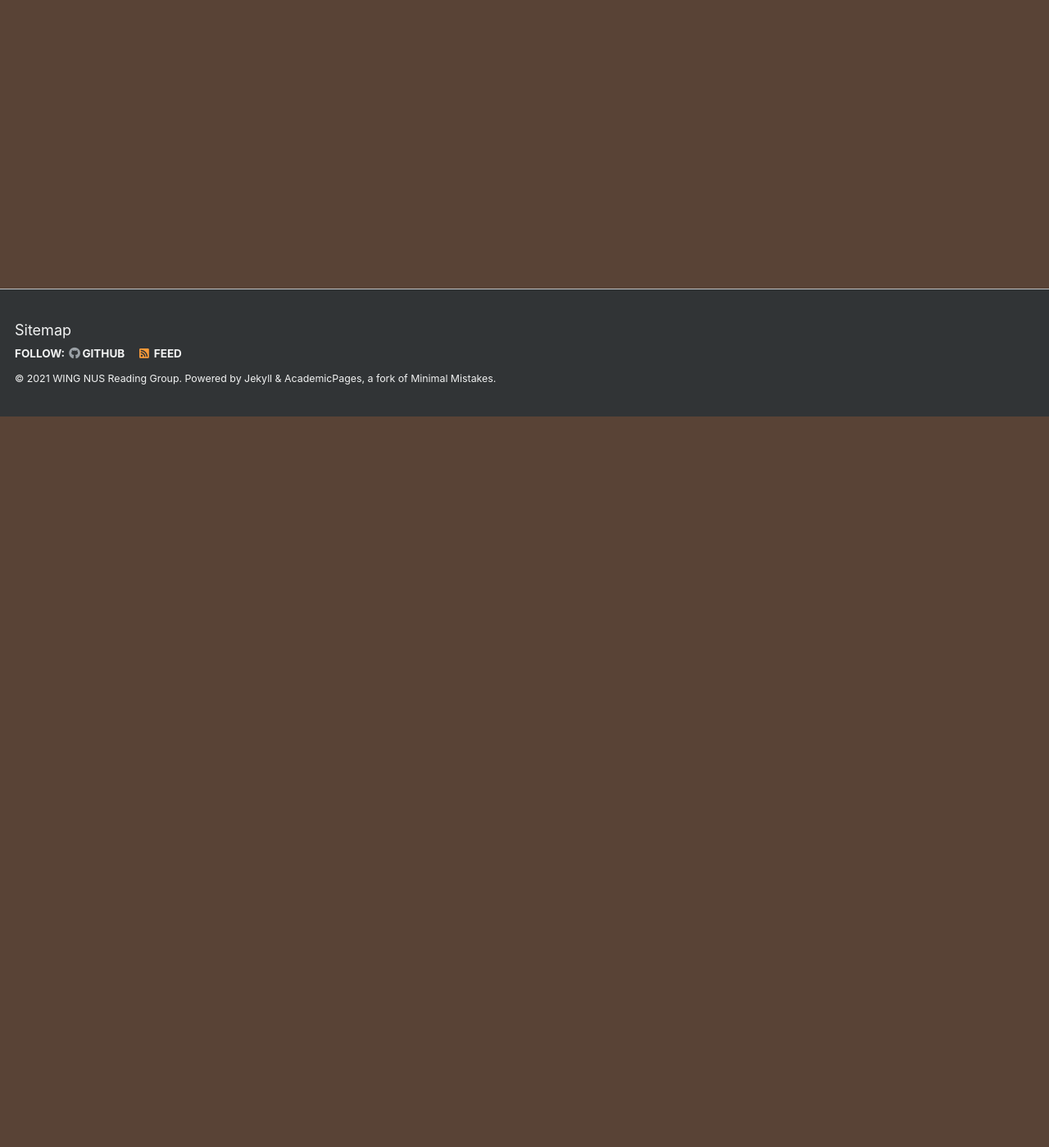
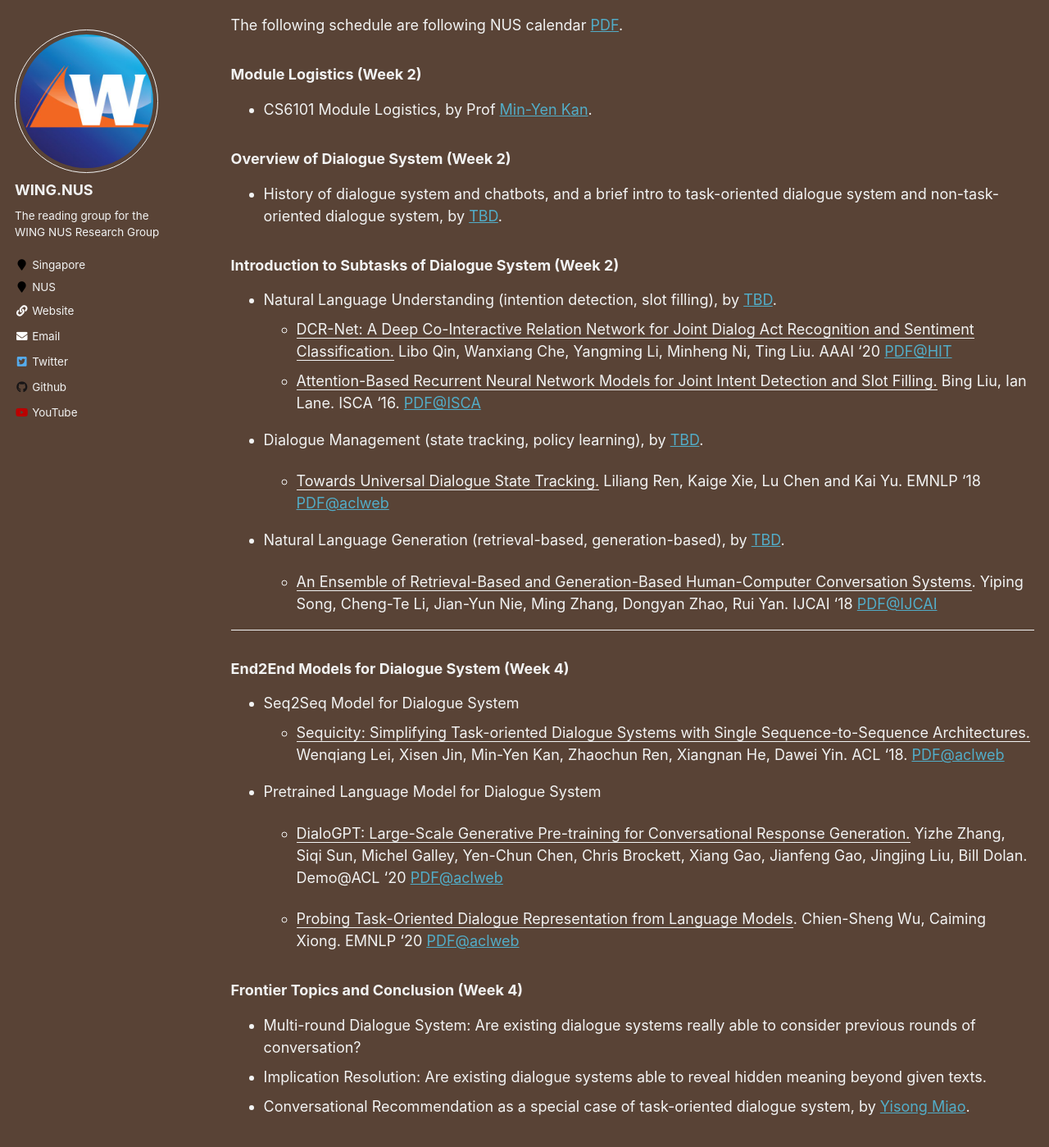
Before and after one commit to WING-NUS/cs6101, a Jekyll site: the page built from _pages/paper-ConvSys.md, in a window 1280 px wide and 1400 px high, scrolled down 892 px. Shown: the whole window at 82% size. Built offline with Jekyll 4.4.1, drawn with Linux system fonts in a browser that asks for light colours; some of the changed text lies outside the part shown.

Commit message:
update ConvSys paper list

```diff
--- a/_pages/paper-ConvSys.md
+++ b/_pages/paper-ConvSys.md
@@ -15,14 +15,74 @@ author_profile: true
 
 
 
-## Research Papers
+## Tutorials
 
-**[Note on 21st Dec 2020]** Dear participants: our team is still in discussion for the strucutre of this section. It will be updated and furnitured by late this year!
+- <u>Spoken Dialogue Systems</u>. Sarah Ita Levitan, Julia Hirschberg. Course material at Columbia University, CS6998. 2019. [pptx](http://www.cs.columbia.edu/~julia/courses/CS6998-2019/sds_slides.pptx)
+- <u>Conversational Agents</u>. Dan Jurafsky. Course material at Stanford Univeristy, CS 124/LINGUIST 180. 2020 Winter [Slides](http://web.stanford.edu/class/cs124/lec/chatbot20.pdf)
+- <u>Open-Domain Neural Dialogue System.</u> Yun-Nung Chen, Jianfeng Gao. Tutorial@IJCNLP '17. [Slides](https://www.csie.ntu.edu.tw/~yvchen/doc/OpenDialogue_Tutorial_IJCNLP.pdf)
+- <u>Towards Conversational Artificial Intelligence</u>. Minlie Huang. Tutorial@CAAI '18. [Slides](http://coai.cs.tsinghua.edu.cn/hml/media/files/CAAI-2018-tutorial.pdf)
 
-### Task-Oriented Dialogue System
 
-TODO
 
-### Non-Task-Oriented Dialogue System
+## Research Papers & Schedule
 
-TODO
+**[Update on 20th Jan 2021]**
+
+Dear participants: our team has compiled a non-exhaustive paper list and related material, leaving room for participants to suggest their own interested papers.
+
+We only choose a small amount papers (~4) to present for each week.
+
+The following schedule are following NUS calendar [PDF](http://nus.edu.sg/registrar/docs/info/calendar/ay2020-2021.pdf).
+
+
+
+### Module Logistics (Week 2)
+
+- CS6101 Module Logistics, by Prof [Min-Yen Kan](https://www.comp.nus.edu.sg/~kanmy/).
+
+
+
+### Overview of Dialogue System (Week 2)
+
+- History of dialogue system and chatbots, and a brief intro to task-oriented dialogue system and non-task-oriented dialogue system, by [TBD]().
+
+
+
+### Introduction to Subtasks of Dialogue System (Week 2)
+
+- Natural Language Understanding (intention detection, slot filling), by [TBD]().
+  - <u>DCR-Net: A Deep Co-Interactive Relation Network for Joint Dialog Act Recognition and Sentiment Classification.</u> Libo Qin, Wanxiang Che, Yangming Li, Minheng Ni, Ting Liu. AAAI '20 [PDF@HIT](http://ir.hit.edu.cn/~car/papers/AAAI2020-Qin-dcrnet.pdf)
+  - <u>Attention-Based Recurrent Neural Network Models for Joint Intent Detection and Slot Filling.</u> Bing Liu, Ian Lane. ISCA '16. [PDF@ISCA](https://www.isca-speech.org/archive/Interspeech_2016/pdfs/1352.PDF)
+
+- Dialogue Management (state tracking, policy learning), by [TBD]().
+
+  - <u>Towards Universal Dialogue State Tracking.</u> Liliang Ren, Kaige Xie, Lu Chen and Kai Yu. EMNLP '18 [PDF@aclweb](https://www.aclweb.org/anthology/D18-1299.pdf)
+
+- Natural Language Generation (retrieval-based, generation-based), by [TBD]().
+
+  - <u>An Ensemble of Retrieval-Based and Generation-Based Human-Computer Conversation Systems</u>. Yiping Song, Cheng-Te Li, Jian-Yun Nie, Ming Zhang, Dongyan Zhao, Rui Yan. IJCAI '18 [PDF@IJCAI](https://www.ijcai.org/Proceedings/2018/0609.pdf)
+
+
+
+---
+
+
+
+### End2End Models for Dialogue System (Week 4)
+
+- Seq2Seq Model for Dialogue System
+  - <u>Sequicity: Simplifying Task-oriented Dialogue Systems with Single Sequence-to-Sequence Architectures.</u> Wenqiang Lei, Xisen Jin, Min-Yen Kan, Zhaochun Ren, Xiangnan He, Dawei Yin. ACL '18. [PDF@aclweb](https://www.aclweb.org/anthology/P18-1133.pdf)
+
+- Pretrained Language Model for Dialogue System
+
+  - <u>DialoGPT: Large-Scale Generative Pre-training for Conversational Response Generation.</u> Yizhe Zhang, Siqi Sun, Michel Galley, Yen-Chun Chen, Chris Brockett, Xiang Gao, Jianfeng Gao, Jingjing Liu, Bill Dolan. Demo@ACL '20 [PDF@aclweb](https://www.aclweb.org/anthology/2020.acl-demos.30.pdf)
+
+  - <u>Probing Task-Oriented Dialogue Representation from Language Models</u>. Chien-Sheng Wu, Caiming Xiong. EMNLP '20 [PDF@aclweb](https://www.aclweb.org/anthology/2020.emnlp-main.409.pdf)
+
+
+
+### Frontier Topics and Conclusion (Week 4)
+
+- Multi-round Dialogue System: Are existing dialogue systems really able to consider previous rounds of conversation?
+- Implication Resolution: Are existing dialogue systems able to reveal hidden meaning beyond given texts.
+- Conversational Recommendation as a special case of task-oriented dialogue system, by [Yisong Miao](https://www.yisong.me).
```
